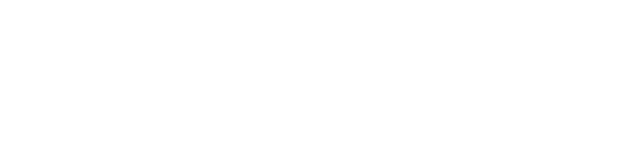
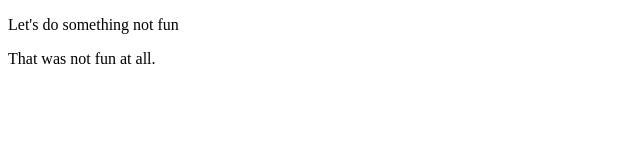
Before and after one commit to breddin1/Test-Gi, a plain HTML site: page testGit.html in a window 1280 px wide. Shown: the whole page, without its empty margins (0-640 px from the left). Drawn offline with Linux system fonts and the light colour scheme.

Commit message:
Something not fun

```diff
--- a/testGit.html
+++ b/testGit.html
@@ -7,6 +7,8 @@
     <title>Document</title>
 </head>
 <body>
+    <p>Let's do something not fun</p>
 
+    <p>That was not fun at all.</p>
 </body>
 </html>
```
